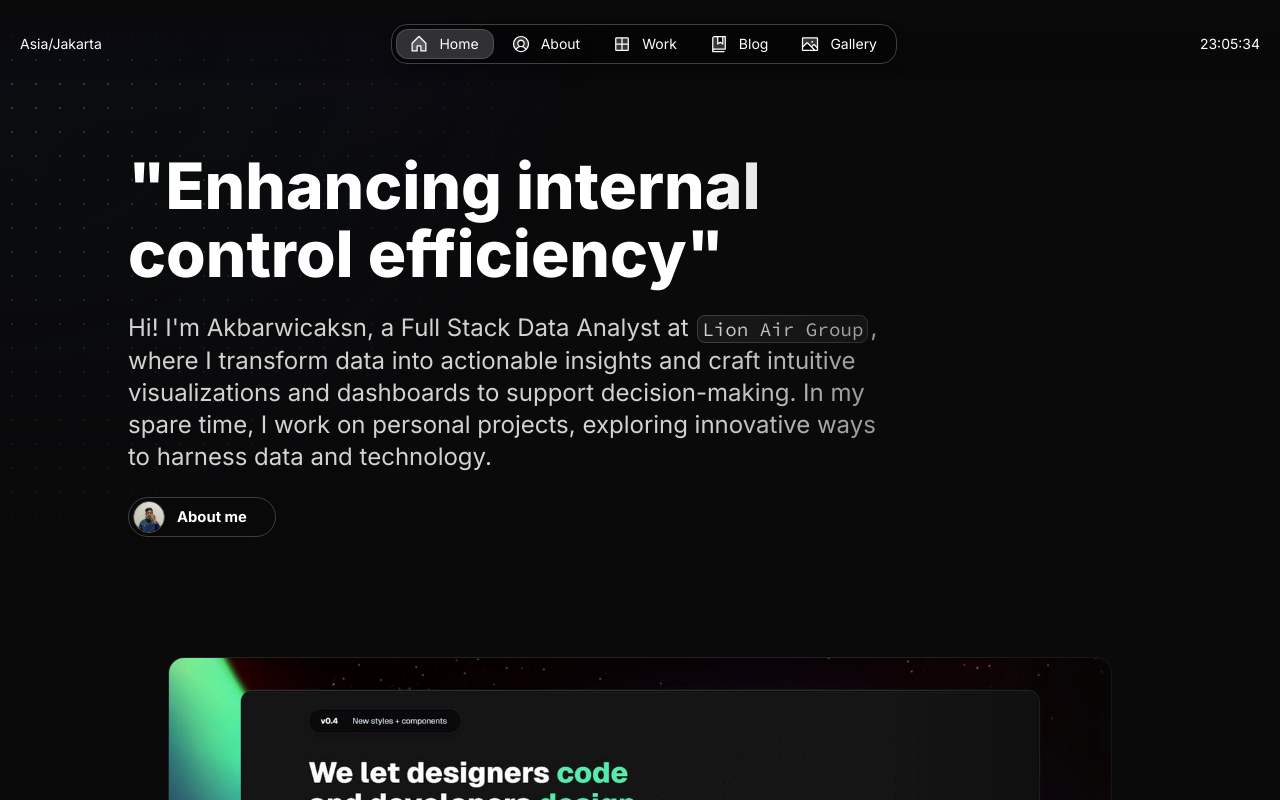
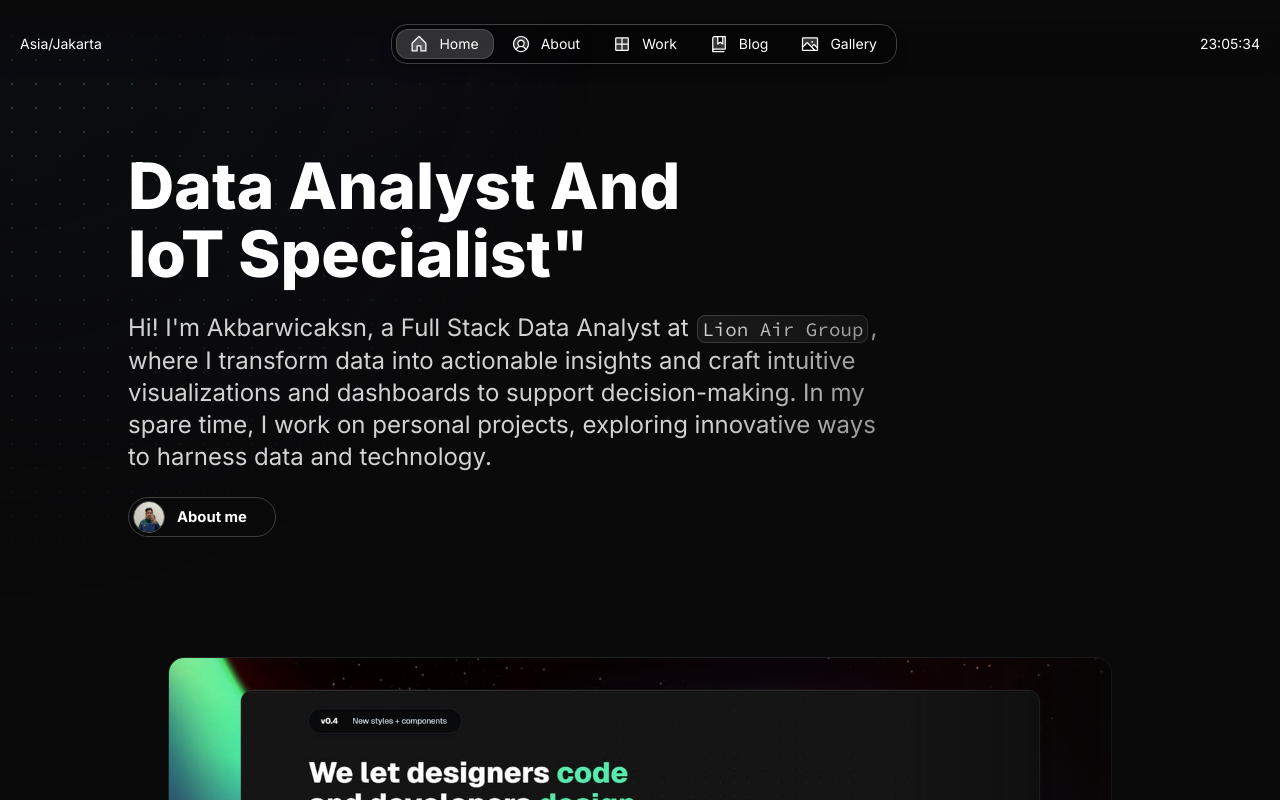
Before and after one commit to amirakbarwicaksono/akbarwicaksn, a Next.js app: page /en in a window 1280 px wide. Shown: the top 800 px of the page. Built offline with nearby package versions, Linux system fonts and the light colour scheme.

Commit message:
Update content.js

```diff
--- a/src/app/resources/content.js
+++ b/src/app/resources/content.js
@@ -47,7 +47,7 @@ const home = {
     label: 'Home',
     title: `${person.name}'s Portfolio`,
     description: `Portfolio website showcasing my work as a ${person.role}`,
-    headline: <>"Enhancing internal control efficiency"</>,
+    headline: <>Data Analyst And IoT Specialist"</>,
     subline: <>Hi! I'm Akbarwicaksn, a Full Stack Data Analyst at <InlineCode>Lion Air Group</InlineCode>, where I transform data into actionable insights and craft intuitive visualizations and dashboards to support decision-making. In my spare time, I work on personal projects, exploring innovative ways to harness data and technology.</>
 }
 
```
